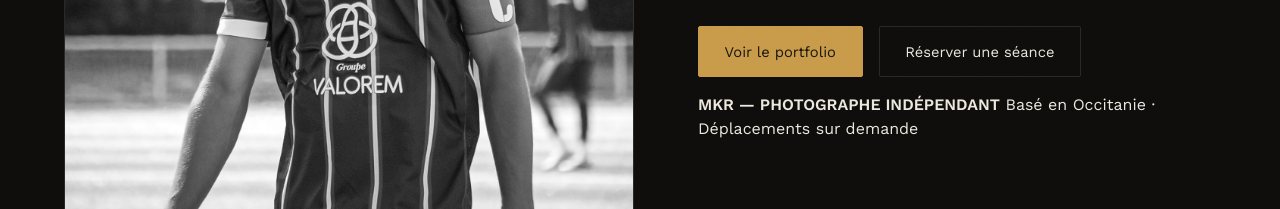
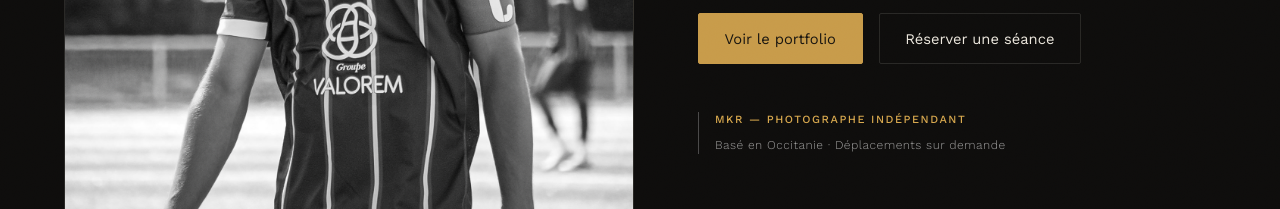
Before and after one commit to mickaelreignier974-spec/MKR, a plain HTML site: page index.html in a window 1280 px wide. Shown: the part 591-800 px from the top of the page. Drawn offline with nearby package versions, Linux system fonts and the light colour scheme.

Commit message:
Update style.css

```diff
--- a/style.css
+++ b/style.css
@@ -744,3 +744,28 @@
   }
 
 }
+.hero-signature {
+  margin-top: 32px;
+  display: flex;
+  flex-direction: column;
+  gap: 7px;
+  border-left: 1px solid rgba(255, 255, 255, 0.25);
+  padding-left: 16px;
+}
+
+.hero-signature strong {
+  font-family: "Work Sans", sans-serif;
+  font-size: 11px;
+  font-weight: 500;
+  letter-spacing: 0.14em;
+  text-transform: uppercase;
+  color: #d8a84e;
+}
+
+.hero-signature span {
+  font-family: "Work Sans", sans-serif;
+  font-size: 12px;
+  font-weight: 300;
+  letter-spacing: 0.04em;
+  color: rgba(255, 255, 255, 0.6);
+}
```
